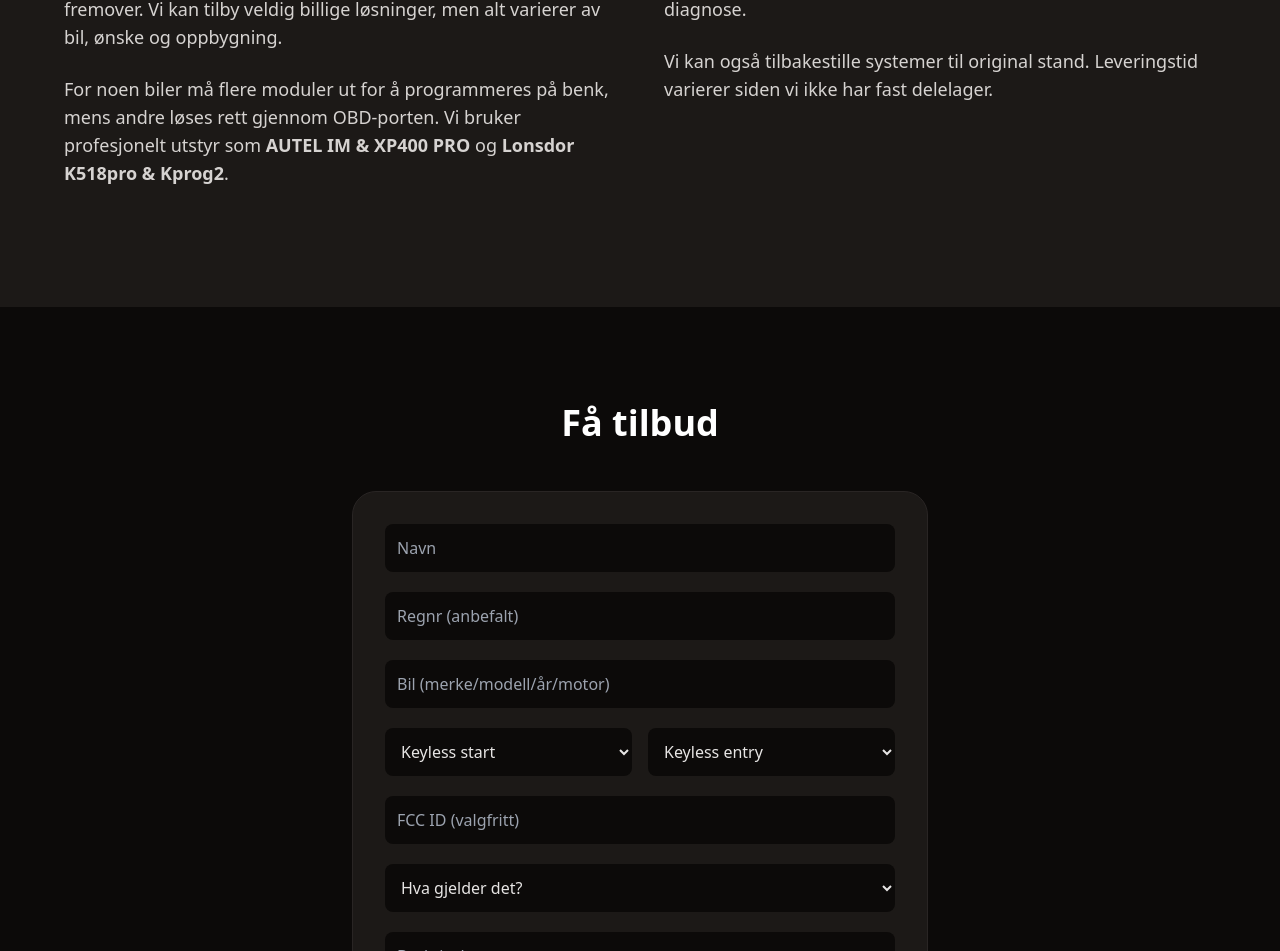
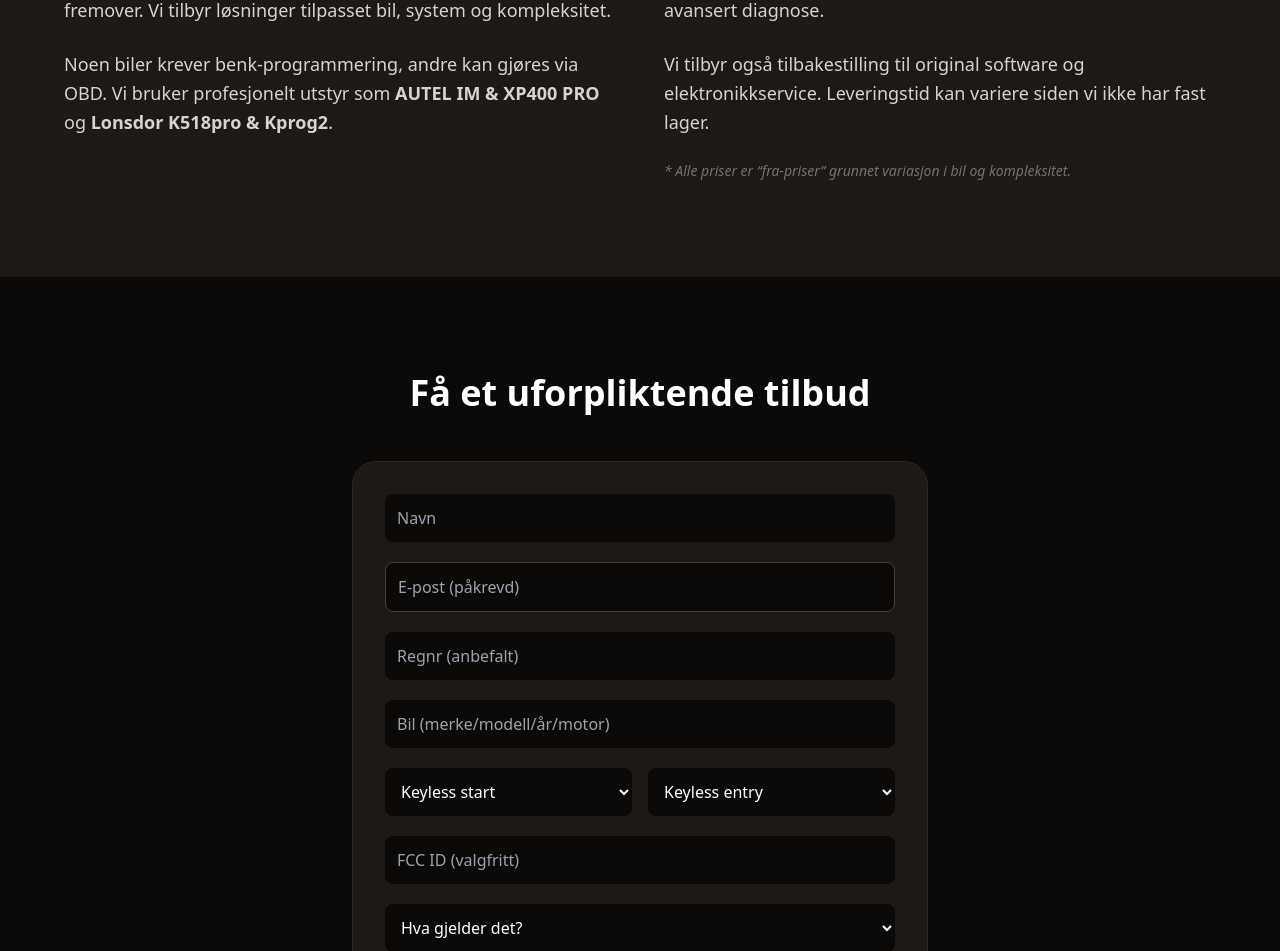
Before and after one commit to ecusolutions/nokkelfix, a plain HTML site: page index.html in a window 1280 px wide. Shown: the part 1034-1985 px from the top of the page. Drawn offline with nearby package versions, Linux system fonts and the light colour scheme.

Commit message:
Update index.html

```diff
--- a/index.html
+++ b/index.html
@@ -41,8 +41,7 @@
         <a href="https://maps.google.com" target="_blank"
            class="inline-flex items-center gap-2 text-stone-400 bg-stone-900 border border-stone-800 rounded-full px-5 py-2 mb-10">
 
-            <span class="text-emerald-400">📍</span>
-            Basert i <span class="font-bold blinking-location ml-1">HAUGESUND & OMEGN</span>
+            📍 <span class="font-bold blinking-location">HAUGESUND & OMEGN</span>
         </a>
 
         <h1 class="text-6xl md:text-7xl font-bold text-white mb-6">
@@ -50,7 +49,7 @@
         </h1>
 
         <p class="text-xl text-stone-400 max-w-3xl mx-auto mb-10">
-            Bilnøkler, ECU/TCU programmering, feilsøking og nøkkelservice
+            Bilnøkler, ECU/TCU programmering og avansert feilsøking
         </p>
 
         <div class="flex gap-4 justify-center flex-wrap">
@@ -73,33 +72,35 @@
             Hva vi kan tilby
         </h2>
 
-        <div class="grid md:grid-cols-2 gap-12 text-stone-300 text-lg">
+        <div class="grid md:grid-cols-2 gap-12 text-lg text-stone-300 leading-relaxed">
 
             <div>
                 <p class="mb-6">
                     Vi i <strong>ECU Solutions Haugesund</strong> satser tungt på bilnøkler fremover.
-                    Vi kan tilby veldig billige løsninger, men alt varierer av bil, ønske og oppbygning.
+                    Vi tilbyr løsninger tilpasset bil, system og kompleksitet.
                 </p>
 
                 <p class="mb-6">
-                    For noen biler må flere moduler ut for å programmeres på benk,
-                    mens andre løses rett gjennom OBD-porten.
-                    Vi bruker profesjonelt utstyr som <strong>AUTEL IM & XP400 PRO</strong>
-                    og <strong>Lonsdor K518pro & Kprog2</strong>.
+                    Noen biler krever benk-programmering, andre kan gjøres via OBD.
+                    Vi bruker profesjonelt utstyr som
+                    <strong>AUTEL IM & XP400 PRO</strong> og
+                    <strong>Lonsdor K518pro & Kprog2</strong>.
                 </p>
             </div>
 
             <div>
                 <p class="mb-6">
-                    Vi har erfaring med TCU cloning, ECU-jobber og avansert diagnose.
+                    Vi har erfaring med ECU, TCU cloning, nøkkelprogrammering og avansert diagnose.
                 </p>
 
                 <p class="mb-6">
-                    Vi kan også tilbakestille systemer til original stand.
-                    Leveringstid varierer siden vi ikke har fast delelager.
+                    Vi tilbyr også tilbakestilling til original software og elektronikkservice.
+                    Leveringstid kan variere siden vi ikke har fast lager.
                 </p>
 
-
+                <p class="text-sm text-stone-500 italic mt-6">
+                    * Alle priser er “fra-priser” grunnet variasjon i bil og kompleksitet.
+                </p>
             </div>
 
         </div>
@@ -111,27 +112,34 @@
     <div class="max-w-xl mx-auto">
 
         <h2 class="text-4xl font-bold text-white text-center mb-12">
-            Få tilbud
+            Få et uforpliktende tilbud
         </h2>
 
         <form action="https://formspree.io/f/xbdlnobn" method="POST"
               class="space-y-5 bg-stone-900 border border-stone-800 p-8 rounded-3xl">
 
-            <input name="name" placeholder="Navn" required class="w-full p-3 bg-stone-950 rounded-lg">
+            <input name="name" required placeholder="Navn"
+                   class="w-full p-3 bg-stone-950 rounded-lg text-white">
 
-            <input name="regnr" placeholder="Regnr (anbefalt)" class="w-full p-3 bg-stone-950 rounded-lg">
+            <!-- EMAIL (KRITISK) -->
+            <input type="email" name="email" required placeholder="E-post (påkrevd)"
+                   class="w-full p-3 bg-stone-950 rounded-lg text-white border border-stone-700 focus:border-emerald-500">
 
-            <input name="car" placeholder="Bil (merke/modell/år/motor)" required class="w-full p-3 bg-stone-950 rounded-lg">
+            <input name="regnr" placeholder="Regnr (anbefalt)"
+                   class="w-full p-3 bg-stone-950 rounded-lg text-white">
+
+            <input name="car" required placeholder="Bil (merke/modell/år/motor)"
+                   class="w-full p-3 bg-stone-950 rounded-lg text-white">
 
             <div class="grid grid-cols-2 gap-4">
 
-                <select name="keyless_start" required class="p-3 bg-stone-950 rounded-lg">
+                <select name="keyless_start" required class="p-3 bg-stone-950 rounded-lg text-white">
                     <option disabled selected>Keyless start</option>
                     <option>Ja</option>
                     <option>Nei</option>
                 </select>
 
-                <select name="keyless_entry" required class="p-3 bg-stone-950 rounded-lg">
+                <select name="keyless_entry" required class="p-3 bg-stone-950 rounded-lg text-white">
                     <option disabled selected>Keyless entry</option>
                     <option>Ja</option>
                     <option>Nei</option>
@@ -139,9 +147,10 @@
 
             </div>
 
-            <input name="fccid" placeholder="FCC ID (valgfritt)" class="w-full p-3 bg-stone-950 rounded-lg">
+            <input name="fccid" placeholder="FCC ID (valgfritt)"
+                   class="w-full p-3 bg-stone-950 rounded-lg text-white">
 
-            <select name="request" class="w-full p-3 bg-stone-950 rounded-lg" required>
+            <select name="request" required class="w-full p-3 bg-stone-950 rounded-lg text-white">
                 <option disabled selected>Hva gjelder det?</option>
                 <option>Ekstra nøkkel</option>
                 <option>Mistet alle nøkler</option>
@@ -150,10 +159,10 @@
                 <option>Diagnose</option>
             </select>
 
-            <textarea name="message" placeholder="Beskrivelse" rows="5"
-                      class="w-full p-3 bg-stone-950 rounded-lg"></textarea>
+            <textarea name="message" rows="5" placeholder="Beskrivelse"
+                      class="w-full p-3 bg-stone-950 rounded-lg text-white"></textarea>
 
-            <button class="w-full bg-emerald-600 text-black font-bold py-4 rounded-xl">
+            <button type="submit" class="w-full bg-emerald-600 text-black font-bold py-4 rounded-xl">
                 Send forespørsel
             </button>
 
@@ -208,9 +217,7 @@
         </div>
 
         <p class="text-xs text-stone-500 text-center mt-6 italic">
-
-         * Prisene er "fra-priser" grunnet variasjon i bil og kompleksitet.
-
+            * Fra-priser varierer basert på bil og kompleksitet.
         </p>
 
     </div>
```
